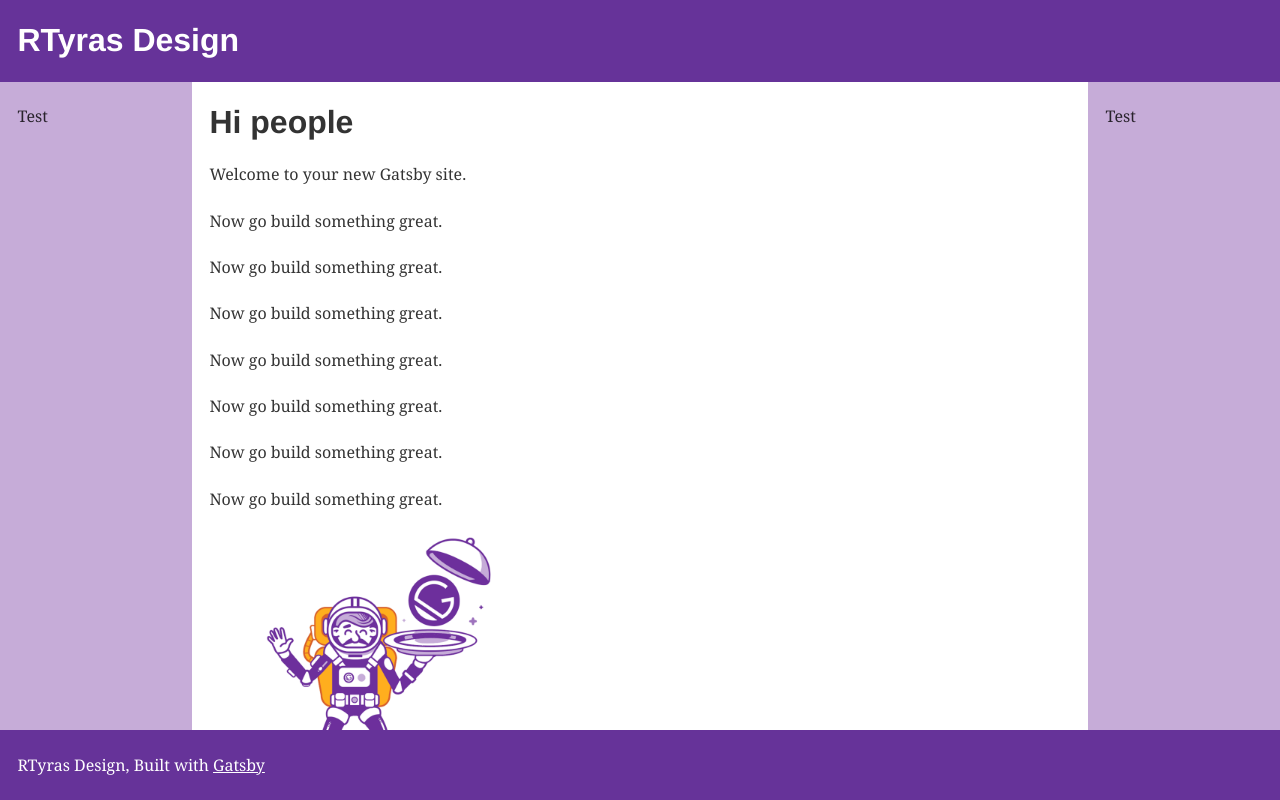
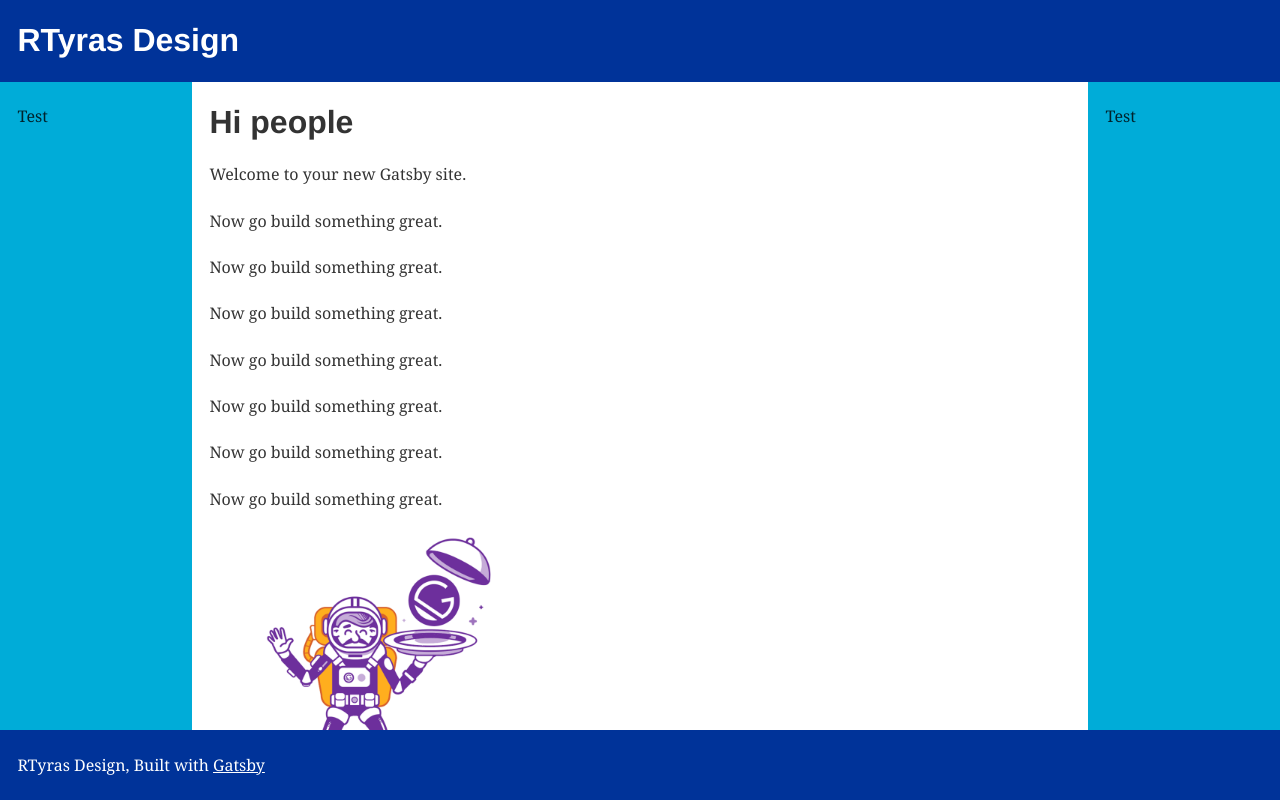
Before and after one commit to rtyras95/rtyras-design, a Gatsby site: page / in a window 1280 px wide. Built offline with nearby package versions, Linux system fonts and the light colour scheme; Gatsby itself is replaced by a stand-in of ours.

Commit message:
added color sheet

```diff
--- a/src/components/footer.js
+++ b/src/components/footer.js
@@ -4,11 +4,7 @@ import React from "react"
 import './footer.scss'
 
 const Footer = () => (
-  <footer
-    style={{
-      background: `rebeccapurple`,
-    }}
-  >
+  <footer>
     <div
       style={{
         padding: `1.45rem 1.0875rem`,
--- a/src/components/header.js
+++ b/src/components/header.js
@@ -3,11 +3,7 @@ import PropTypes from "prop-types"
 import React from "react"
 
 const Header = ({ siteTitle }) => (
-  <header
-    style={{
-      background: `rebeccapurple`,
-    }}
-  >
+  <header>
     <div
       style={{
         padding: `1.45rem 1.0875rem`,
--- a/src/components/layout.js
+++ b/src/components/layout.js
@@ -13,7 +13,7 @@ import Header from "./header"
 import Left from "./left"
 import Right from "./right"
 import Footer from "./footer"
-import "./layout.css"
+import "./layout.scss"
 
 const Layout = ({ children }) => {
   const data = useStaticQuery(graphql`
--- a/src/components/layout.css
+++ b/src/components/layout.scss
@@ -1,3 +1,5 @@
+@import 'rtyras-design';
+
 html, body {
   margin: 0;
   height: 100%;
@@ -9,6 +11,10 @@ html, body {
 
 #gatsby-focus-wrapper {
   height: 100%;
+}
+
+header {
+  background-color: $primary-color;
 }
 
 main {
@@ -27,6 +33,10 @@ main {
   padding: 1.45rem 1.0875rem;
 }
 
+footer {
+  background-color: $primary-color;
+}
+
 @media only screen and (max-width: 480px) {
   html {
     font-size: 100%;
--- a/src/components/rtyras-design.scss
+++ b/src/components/rtyras-design.scss
@@ -1,3 +1,3 @@
 $font-stack: Helvetica, sans-serif;
-$primary-color: #663399;
-$secondary-color: #C6ACD8;
+$primary-color: #003399;
+$secondary-color: #00ACD8;
--- a/src/components/sidebar.scss
+++ b/src/components/sidebar.scss
@@ -1,7 +1,7 @@
-@use 'rtyras-design';
+@import 'rtyras-design';
 
 .sidebar {
-  background-color: #C6ACD8;
+  background-color: $secondary-color;
   vertical-align: top;
   display: flex;
   flex: 0 0 15%;
```
